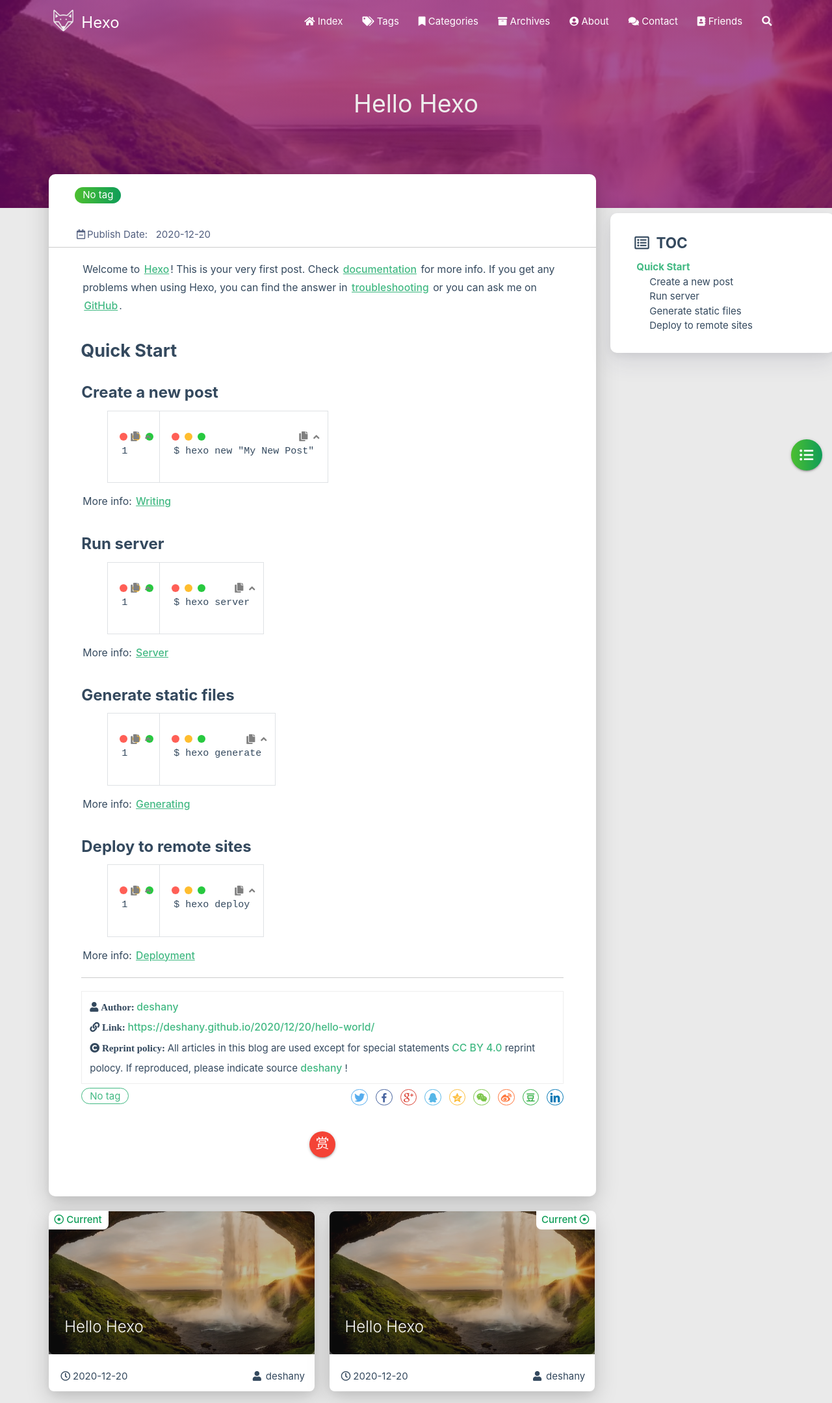
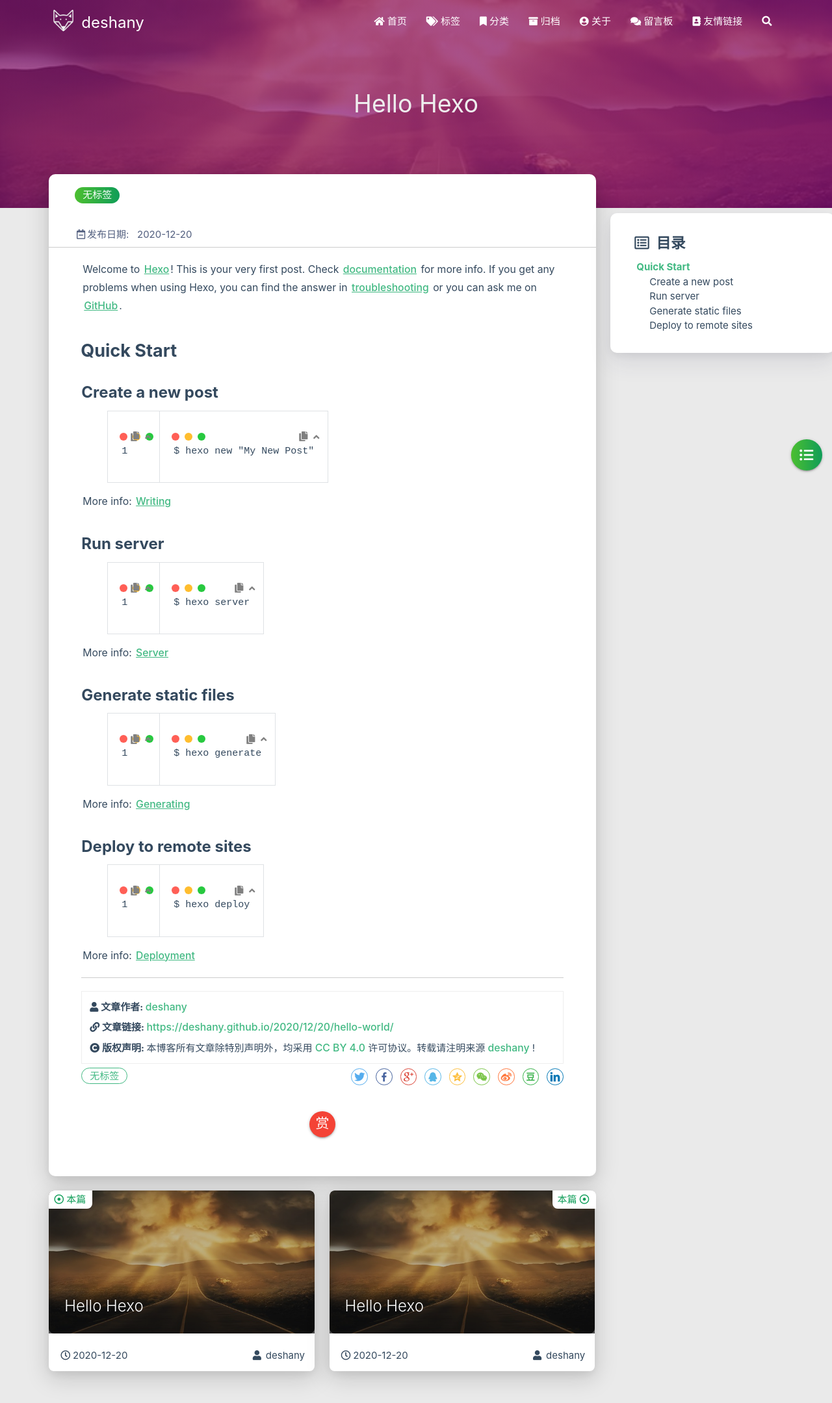
Before and after one commit to deshany/MyBlogs, a plain HTML site: page 2020/12/20/hello-world/index.html in a window 1280 px wide. Shown: the top 2159 px of the page at 65% size. Drawn offline with Linux system fonts and the light colour scheme; some packages are replaced by stand-ins of ours; no server answers; a script that the page names is missing.

Commit message:
Site updated: 2020-12-20 21:17:26

```diff
--- a/2020/12/20/hello-world/index.html
+++ b/2020/12/20/hello-world/index.html
@@ -1,10 +1,10 @@
 <!DOCTYPE HTML>
-<html lang="en">
+<html lang="zh-CN">
 
 
 <head>
     <meta charset="utf-8">
-    <meta name="keywords" content="Hello Hexo, Hexo">
+    <meta name="keywords" content="Hello Hexo, deshany">
     <meta name="description" content="">
     <meta http-equiv="X-UA-Compatible" content="IE=edge">
     <meta name="viewport" content="width=device-width, initial-scale=1.0, user-scalable=no">
@@ -16,7 +16,7 @@
     <!-- Global site tag (gtag.js) - Google Analytics -->
 
 
-    <title>Hello Hexo | Hexo</title>
+    <title>Hello Hexo | deshany</title>
     <link rel="icon" type="image/png" href="/favicon.png">
 
     <link rel="stylesheet" type="text/css" href="/libs/awesome/css/all.css">
@@ -43,7 +43,7 @@
 
                     <img src="/medias/logo.png" class="logo-img" alt="LOGO">
 
-                    <span class="logo-span">Hexo</span>
+                    <span class="logo-span">deshany</span>
                 </a>
             </div>
 
@@ -57,7 +57,7 @@
 
       <i class="fas fa-home" style="zoom: 0.6;"></i>
 
-      <span>Index</span>
+      <span>首页</span>
     </a>
 
   </li>
@@ -68,7 +68,7 @@
 
       <i class="fas fa-tags" style="zoom: 0.6;"></i>
 
-      <span>Tags</span>
+      <span>标签</span>
     </a>
 
   </li>
@@ -79,7 +79,7 @@
 
       <i class="fas fa-bookmark" style="zoom: 0.6;"></i>
 
-      <span>Categories</span>
+      <span>分类</span>
     </a>
 
   </li>
@@ -90,7 +90,7 @@
 
       <i class="fas fa-archive" style="zoom: 0.6;"></i>
 
-      <span>Archives</span>
+      <span>归档</span>
     </a>
 
   </li>
@@ -101,7 +101,7 @@
 
       <i class="fas fa-user-circle" style="zoom: 0.6;"></i>
 
-      <span>About</span>
+      <span>关于</span>
     </a>
 
   </li>
@@ -112,7 +112,7 @@
 
       <i class="fas fa-comments" style="zoom: 0.6;"></i>
 
-      <span>Contact</span>
+      <span>留言板</span>
     </a>
 
   </li>
@@ -123,14 +123,14 @@
 
       <i class="fas fa-address-book" style="zoom: 0.6;"></i>
 
-      <span>Friends</span>
+      <span>友情链接</span>
     </a>
 
   </li>
 
   <li>
     <a href="#searchModal" class="modal-trigger waves-effect waves-light">
-      <i id="searchIcon" class="fas fa-search" title="Search" style="zoom: 0.85;"></i>
+      <i id="searchIcon" class="fas fa-search" title="搜索" style="zoom: 0.85;"></i>
     </a>
   </li>
 </ul>
@@ -142,7 +142,7 @@
 
         <img src="/medias/logo.png" class="logo-img circle responsive-img">
 
-        <div class="logo-name">Hexo</div>
+        <div class="logo-name">deshany</div>
         <div class="logo-desc">
 
             Never really desperate, only the lost of the soul.
@@ -160,7 +160,7 @@
 
 			    <i class="fa-fw fas fa-home"></i>
 
-			Index
+			首页
 		</a>
 
         </li>
@@ -171,7 +171,7 @@
 
 			    <i class="fa-fw fas fa-tags"></i>
 
-			Tags
+			标签
 		</a>
 
         </li>
@@ -182,7 +182,7 @@
 
 			    <i class="fa-fw fas fa-bookmark"></i>
 
-			Categories
+			分类
 		</a>
 
         </li>
@@ -193,7 +193,7 @@
 
 			    <i class="fa-fw fas fa-archive"></i>
 
-			Archives
+			归档
 		</a>
 
         </li>
@@ -204,7 +204,7 @@
 
 			    <i class="fa-fw fas fa-user-circle"></i>
 
-			About
+			关于
 		</a>
 
         </li>
@@ -215,7 +215,7 @@
 
 			    <i class="fa-fw fas fa-comments"></i>
 
-			Contact
+			留言板
 		</a>
 
         </li>
@@ -226,7 +226,7 @@
 
 			    <i class="fa-fw fas fa-address-book"></i>
 
-			Friends
+			友情链接
 		</a>
 
         </li>
@@ -310,7 +310,7 @@
 
 
 
-<div class="bg-cover pd-header post-cover" style="background-image: url('/medias/featureimages/10.jpg')">
+<div class="bg-cover pd-header post-cover" style="background-image: url('/medias/featureimages/22.jpg')">
     <div class="container" style="right: 0px;left: 0px;">
         <div class="row">
             <div class="col s12 m12 l12">
@@ -430,7 +430,7 @@
                 <div class="col s7">
 
                           <div class="article-tag">
-                            <span class="chip bg-color">No tag</span>
+                            <span class="chip bg-color">无标签</span>
                           </div>
 
                 </div>
@@ -442,7 +442,7 @@
             <div class="post-info">
 
                 <div class="post-date info-break-policy">
-                    <i class="far fa-calendar-minus fa-fw"></i>Publish Date:&nbsp;&nbsp;
+                    <i class="far fa-calendar-minus fa-fw"></i>发布日期:&nbsp;&nbsp;
                     2020-12-20
                 </div>
 
@@ -485,7 +485,7 @@
             <div class="reprint__author">
                 <span class="reprint-meta" style="font-weight: bold;">
                     <i class="fas fa-user">
-                        Author:
+                        文章作者:
                     </i>
                 </span>
                 <span class="reprint-info">
@@ -495,7 +495,7 @@
             <div class="reprint__type">
                 <span class="reprint-meta" style="font-weight: bold;">
                     <i class="fas fa-link">
-                        Link:
+                        文章链接:
                     </i>
                 </span>
                 <span class="reprint-info">
@@ -505,13 +505,13 @@
             <div class="reprint__notice">
                 <span class="reprint-meta" style="font-weight: bold;">
                     <i class="fas fa-copyright">
-                        Reprint policy:
+                        版权声明:
                     </i>
                 </span>
                 <span class="reprint-info">
-                    All articles in this blog are used except for special statements
+                    本博客所有文章除特別声明外，均采用
                     <a href="https://creativecommons.org/licenses/by/4.0/deed.zh" rel="external nofollow noreferrer" target="_blank">CC BY 4.0</a>
-                    reprint polocy. If reproduced, please indicate source
+                    许可协议。转载请注明来源
                     <a href="/about" target="_blank">deshany</a>
                     !
                 </span>
@@ -521,7 +521,7 @@
 
     <script async defer>
       document.addEventListener("copy", function (e) {
-        let toastHTML = '<span>Copied successfully, please follow the reprint policy of this article</span><button class="btn-flat toast-action" onclick="navToReprintStatement()" style="font-size: smaller">more</a>';
+        let toastHTML = '<span>复制成功，请遵循本文的转载规则</span><button class="btn-flat toast-action" onclick="navToReprintStatement()" style="font-size: smaller">查看</a>';
         M.toast({html: toastHTML})
       });
 
@@ -536,7 +536,7 @@
                 <div class="post-meta__tag-list" style="display: inline-block;">
 
                         <div class="article-tag">
-                            <span class="chip bg-color">No tag</span>
+                            <span class="chip bg-color">无标签</span>
                         </div>
 
                 </div>
@@ -706,14 +706,14 @@
 
         <div class="article col s12 m6" data-aos="fade-up" data-aos="fade-up">
             <div class="article-badge left-badge text-color">
-                <i class="far fa-dot-circle"></i>&nbsp;Current
+                <i class="far fa-dot-circle"></i>&nbsp;本篇
             </div>
             <div class="card">
                 <a href="/2020/12/20/hello-world/">
                     <div class="card-image">
 
 
-                        <img src="/medias/featureimages/10.jpg" class="responsive-img" alt="Hello Hexo">
+                        <img src="/medias/featureimages/22.jpg" class="responsive-img" alt="Hello Hexo">
 
                         <span class="card-title">Hello Hexo</span>
                     </div>
@@ -744,14 +744,14 @@
 
         <div class="article col s12 m6" data-aos="fade-up">
             <div class="article-badge right-badge text-color">
-                Current&nbsp;<i class="far fa-dot-circle"></i>
+                本篇&nbsp;<i class="far fa-dot-circle"></i>
             </div>
             <div class="card">
                 <a href="/2020/12/20/hello-world/">
                     <div class="card-image">
 
 
-                        <img src="/medias/featureimages/10.jpg" class="responsive-img" alt="Hello Hexo">
+                        <img src="/medias/featureimages/22.jpg" class="responsive-img" alt="Hello Hexo">
 
                         <span class="card-title">Hello Hexo</span>
                     </div>
@@ -807,7 +807,7 @@
     </div>
     <div id="toc-aside" class="expanded col l3 hide-on-med-and-down">
         <div class="toc-widget card" style="background-color: white;">
-            <div class="toc-title"><i class="far fa-list-alt"></i>&nbsp;&nbsp;TOC</div>
+            <div class="toc-title"><i class="far fa-list-alt"></i>&nbsp;&nbsp;目录</div>
             <div id="toc-content"></div>
         </div>
     </div>
@@ -1036,8 +1036,8 @@
 <div id="searchModal" class="modal">
     <div class="modal-content">
         <div class="search-header">
-            <span class="title"><i class="fas fa-search"></i>&nbsp;&nbsp;Search</span>
-            <input type="search" id="searchInput" name="s" placeholder="Please enter a search keyword"
+            <span class="title"><i class="fas fa-search"></i>&nbsp;&nbsp;搜索</span>
+            <input type="search" id="searchInput" name="s" placeholder="请输入搜索的关键字"
                    class="search-input">
         </div>
         <div id="searchResult"></div>
```
Also changed, not shown: archives/2020/12/index.html (+26 -26 lines), archives/2020/index.html (+26 -26 lines), archives/index.html (+26 -26 lines), index.html (+26 -26 lines), medias/cover.jpg.
